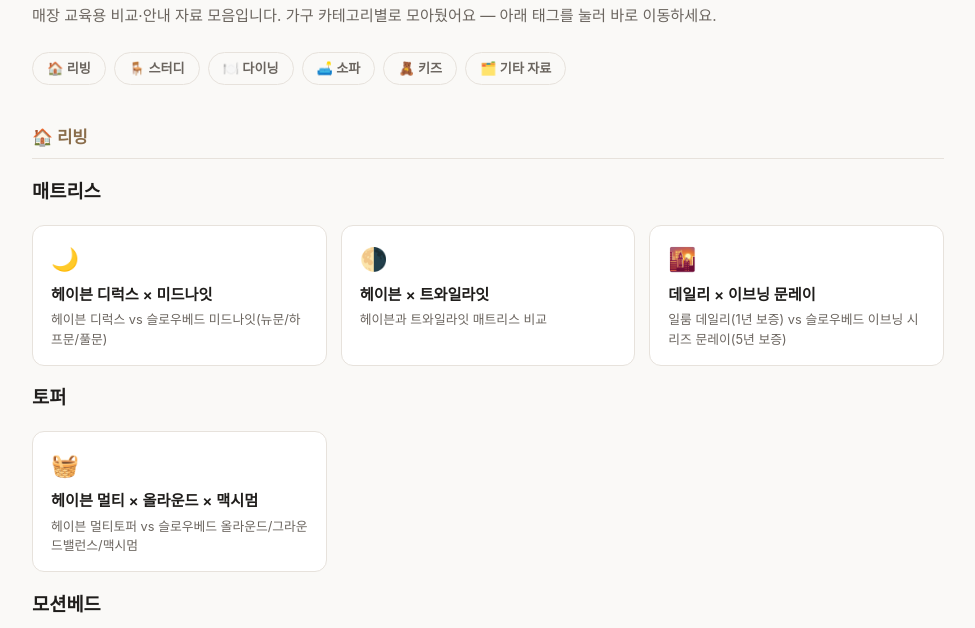
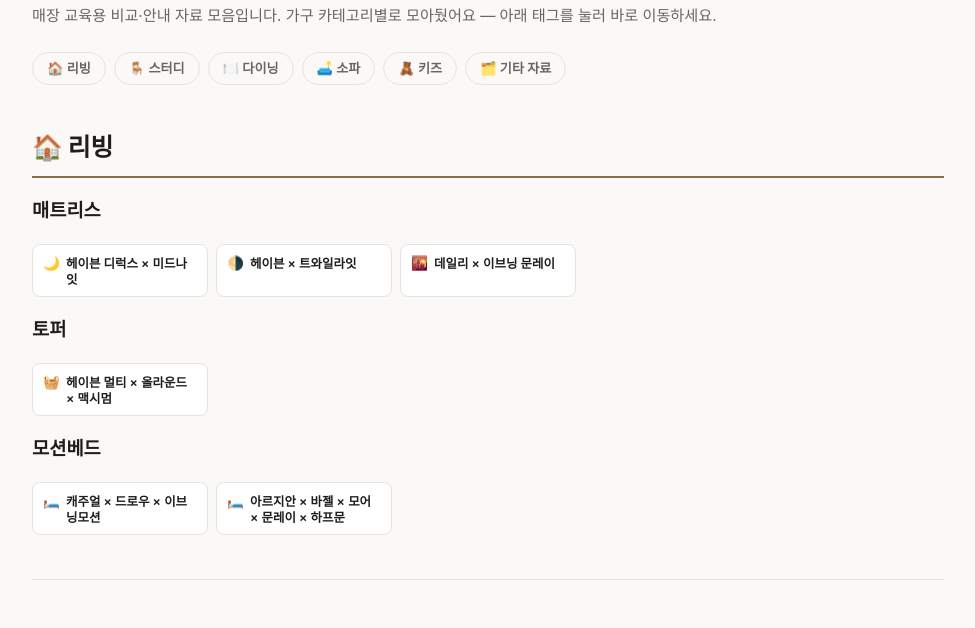
Before and after one commit to fursys-group-hub/heojihoonhahahahah, a plain HTML site: page index.html in a window 1280 px wide. Shown: the part 92-720 px from the top of the page, without its empty margins (152-1127 px from the left). Drawn offline with Linux system fonts and the light colour scheme.

Commit message:
Make category headers the primary visual element, shrink link cards to compact single-line list

```diff
--- a/index.html
+++ b/index.html
@@ -50,45 +50,42 @@
     margin: 0 auto;
     padding: 0 24px 64px;
   }
-  section { margin-top: 40px; }
+  section { margin-top: 44px; }
   section h2 {
-    font-size: 1.05rem;
-    color: var(--accent);
-    border-bottom: 1px solid var(--border);
-    padding-bottom: 8px;
+    font-size: 1.55rem;
+    font-weight: 800;
+    color: var(--text);
+    border-bottom: 2px solid var(--accent);
+    padding-bottom: 10px;
     margin-bottom: 16px;
+    letter-spacing: -.01em;
   }
   .grid {
     display: grid;
-    grid-template-columns: repeat(auto-fill, minmax(240px, 1fr));
-    gap: 14px;
+    grid-template-columns: repeat(auto-fill, minmax(150px, 1fr));
+    gap: 8px;
   }
   a.card {
-    display: block;
+    display: flex;
+    align-items: baseline;
+    gap: 6px;
     background: var(--card-bg);
     border: 1px solid var(--border);
-    border-radius: 12px;
-    padding: 16px 18px;
+    border-radius: 8px;
+    padding: 8px 10px;
     text-decoration: none;
     color: var(--text);
-    transition: border-color .15s ease, transform .15s ease;
+    transition: border-color .15s ease, background .15s ease;
   }
   a.card:hover {
     border-color: var(--accent);
-    transform: translateY(-2px);
+    background: var(--bg);
   }
-  .card .emoji { font-size: 1.4rem; }
+  .card .emoji { font-size: 0.85rem; flex: none; }
   .card .title {
-    display: block;
-    margin-top: 8px;
     font-weight: 600;
-    font-size: 0.95rem;
-  }
-  .card .desc {
-    display: block;
-    margin-top: 4px;
-    font-size: 0.8rem;
-    color: var(--muted);
+    font-size: 0.78rem;
+    line-height: 1.3;
   }
   footer {
     max-width: 960px;
@@ -164,43 +161,37 @@
     <div class="sub">
       <h3>매트리스</h3>
       <div class="grid">
-        <a class="card" href="pages/haven-midnight.html">
+        <a class="card" href="pages/haven-midnight.html" title="헤이븐 디럭스 vs 슬로우베드 미드나잇(뉴문/하프문/풀문)">
           <span class="emoji">🌙</span>
           <span class="title">헤이븐 디럭스 × 미드나잇</span>
-          <span class="desc">헤이븐 디럭스 vs 슬로우베드 미드나잇(뉴문/하프문/풀문)</span>
         </a>
-        <a class="card" href="pages/haven-twilight.html">
+        <a class="card" href="pages/haven-twilight.html" title="헤이븐과 트와일라잇 매트리스 비교">
           <span class="emoji">🌗</span>
           <span class="title">헤이븐 × 트와일라잇</span>
-          <span class="desc">헤이븐과 트와일라잇 매트리스 비교</span>
         </a>
-        <a class="card" href="pages/daily-moonray.html">
+        <a class="card" href="pages/daily-moonray.html" title="일룸 데일리(1년 보증) vs 슬로우베드 이브닝 시리즈 문레이(5년 보증)">
           <span class="emoji">🌇</span>
           <span class="title">데일리 × 이브닝 문레이</span>
-          <span class="desc">일룸 데일리(1년 보증) vs 슬로우베드 이브닝 시리즈 문레이(5년 보증)</span>
         </a>
       </div>
 
       <h3>토퍼</h3>
       <div class="grid">
-        <a class="card" href="pages/topper-haven-allround-maximum.html">
+        <a class="card" href="pages/topper-haven-allround-maximum.html" title="헤이븐 멀티토퍼 vs 슬로우베드 올라운드/그라운드밸런스/맥시멈">
           <span class="emoji">🧺</span>
           <span class="title">헤이븐 멀티 × 올라운드 × 맥시멈</span>
-          <span class="desc">헤이븐 멀티토퍼 vs 슬로우베드 올라운드/그라운드밸런스/맥시멈</span>
         </a>
       </div>
 
       <h3>모션베드</h3>
       <div class="grid">
-        <a class="card" href="pages/motion-casual-draw-evening.html">
+        <a class="card" href="pages/motion-casual-draw-evening.html" title="모션베드 라인업 비교 (1/2)">
           <span class="emoji">🛏️</span>
           <span class="title">캐주얼 × 드로우 × 이브닝모션</span>
-          <span class="desc">모션베드 라인업 비교 (1/2)</span>
         </a>
-        <a class="card" href="pages/motion-arjian-basel-more-moonray-halfmoon.html">
+        <a class="card" href="pages/motion-arjian-basel-more-moonray-halfmoon.html" title="모션베드 라인업 비교 (2/2)">
           <span class="emoji">🛏️</span>
           <span class="title">아르지안 × 바젤 × 모어 × 문레이 × 하프문</span>
-          <span class="desc">모션베드 라인업 비교 (2/2)</span>
         </a>
       </div>
     </div>
@@ -211,10 +202,9 @@
   <section id="study">
     <h2>🪑 스터디</h2>
     <div class="grid">
-      <a class="card" href="pages/motion-desk-roy-newt-vs-desker.html">
+      <a class="card" href="pages/motion-desk-roy-newt-vs-desker.html" title="iloom 로이·뉴트 vs DESKER 스마트·플러스·알파2.0·프리미엄 라인업 비교">
           <span class="emoji">🪑</span>
           <span class="title">로이 · 뉴트 × 데스커 모션데스크</span>
-        <span class="desc">iloom 로이·뉴트 vs DESKER 스마트·플러스·알파2.0·프리미엄 라인업 비교</span>
         </a>
     </div>
   </section>
@@ -238,10 +228,9 @@
   <section id="kids">
     <h2>🧸 키즈</h2>
     <div class="grid">
-      <a class="card" href="pages/kids-mattress-nuk-daily-coco-cushino.html">
+      <a class="card" href="pages/kids-mattress-nuk-daily-coco-cushino.html" title="키즈 매트리스 라인업 비교">
           <span class="emoji">🧸</span>
           <span class="title">누크 × 데일리 × 코코 × 쿠시노</span>
-        <span class="desc">키즈 매트리스 라인업 비교</span>
         </a>
     </div>
   </section>
@@ -254,15 +243,13 @@
     <div class="sub">
       <h3>소재 · 패브릭</h3>
       <div class="grid">
-        <a class="card" href="pages/alloso-leather-swatch.html">
+        <a class="card" href="pages/alloso-leather-swatch.html" title="3등급 · 6품번 · 30컬러 가죽 스와치">
           <span class="emoji">🤎</span>
           <span class="title">알로소 레더 스와치</span>
-          <span class="desc">3등급 · 6품번 · 30컬러 가죽 스와치</span>
         </a>
-        <a class="card" href="pages/fabric-swatch-sheet.html">
+        <a class="card" href="pages/fabric-swatch-sheet.html" title="패브릭 소재 스와치 모음">
           <span class="emoji">🧵</span>
           <span class="title">패브릭 스와치 시트</span>
-          <span class="desc">패브릭 소재 스와치 모음</span>
         </a>
       </div>
     </div>
```
Lines whose indentation alone changed are shown as unchanged.
